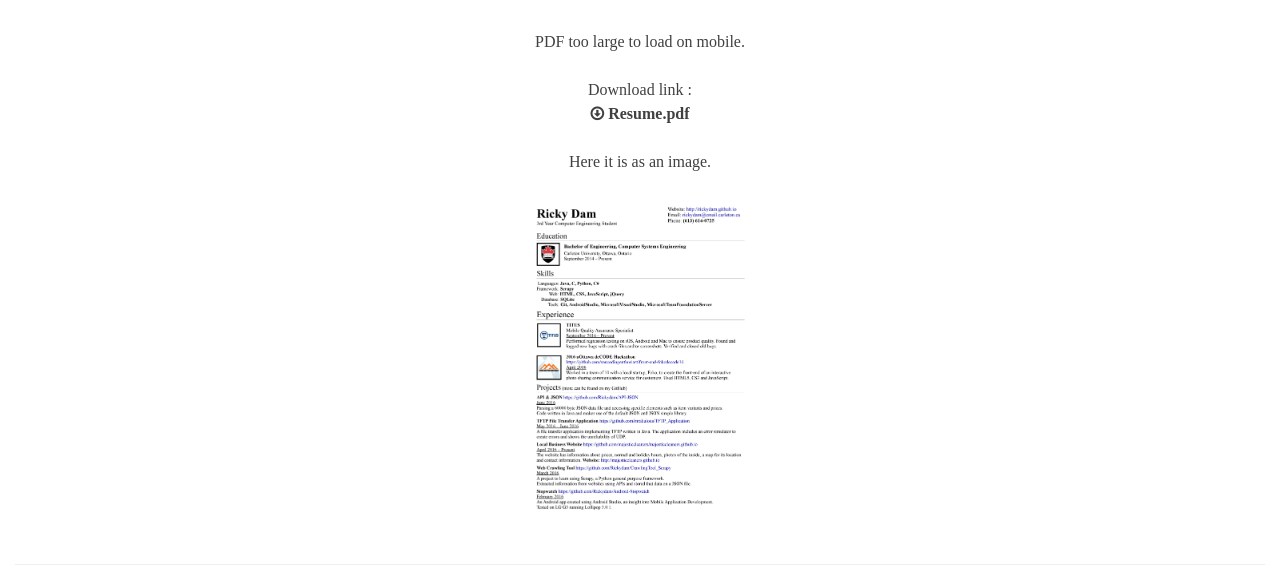
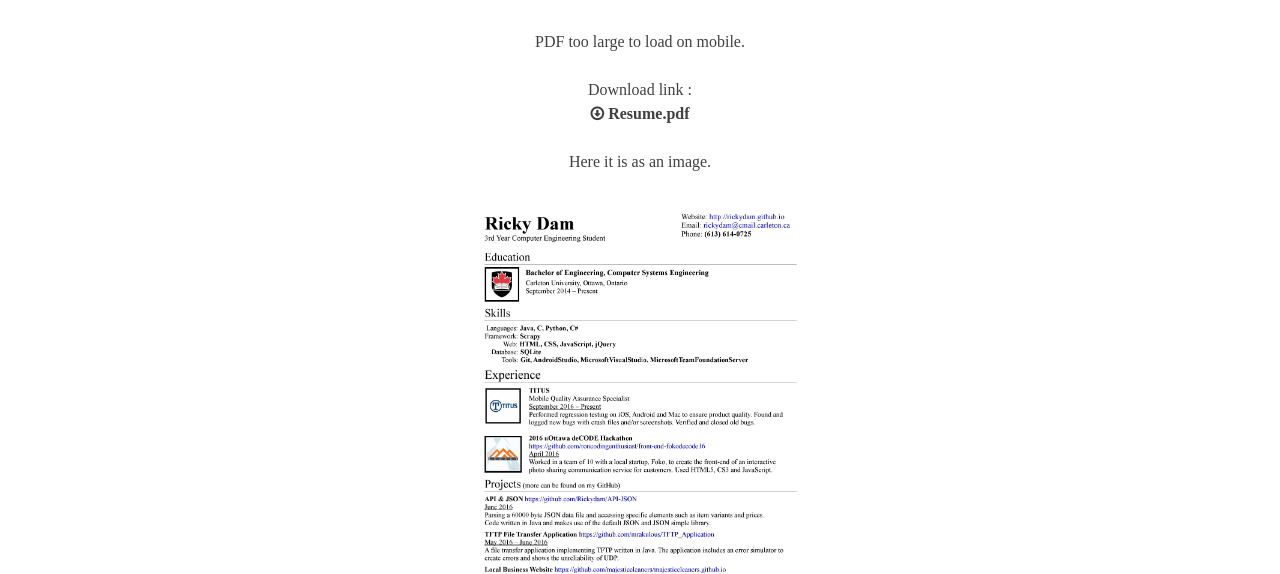
Before and after one commit to Rickydam/rickydam.github.io, a plain HTML site: page pdf.html in a window 1280 px wide. Shown: the part 63-637 px from the top of the page. Drawn offline with Linux system fonts and the light colour scheme; files whose address does not match are found by name.

Commit message:
Update pdf.html

```diff
--- a/pdf.html
+++ b/pdf.html
@@ -48,7 +48,7 @@
               Download link : <br>
               <a href="Resume.pdf"><i class="fa fa-arrow-circle-o-down"></i><b> Resume.pdf </b></a><br><br>
               Here it is as an image. <br>
-              <center><img src="assets/img/Resume.jpg" alt="" width="255px" height="330px"></center>
+              <center><img src="assets/img/Resume.jpg" alt="" width="383px" height="495px"></center>
             </p>
           </object>
         </div><!-- row -->
```
